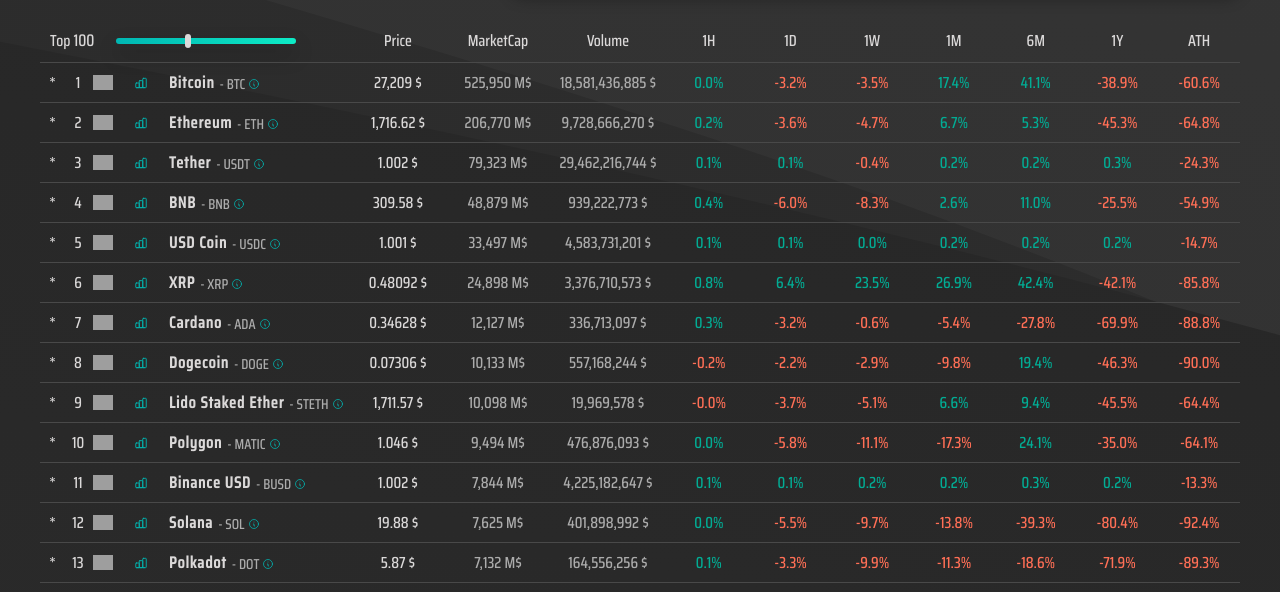
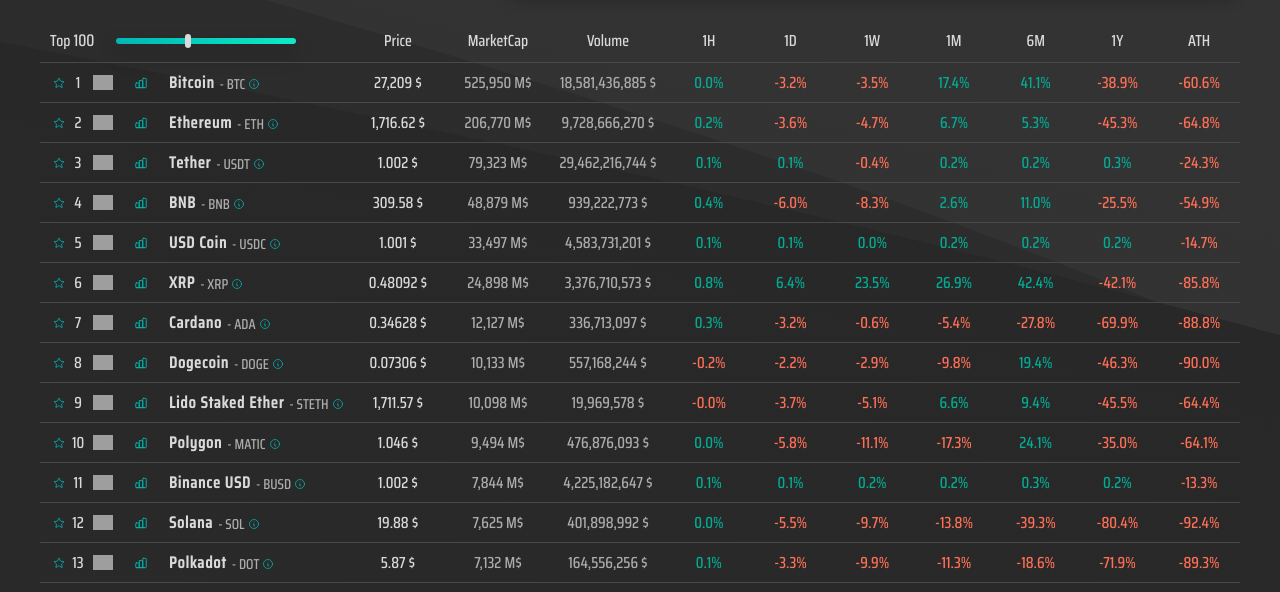
Before and after one commit to ZhannaZucher/crypto-dashboard, a Next.js app: page / in a window 1280 px wide. Shown: the part 208-800 px from the top of the page. Built offline with nearby package versions, Linux system fonts and the light colour scheme; no server answers; grey boxes are pictures that could not be loaded; a web font is replaced by a local one.

Commit message:
add star icon logic

```diff
--- /dev/null
+++ b/app/components/StarIcon.tsx
@@ -0,0 +1,59 @@
+"use client"
+
+import emptyStar from "@/public/star-empty.svg"
+import fullStar from "@/public/star-full.svg"
+import { Coin } from "@/types"
+import Image from "next/image"
+import { useState, useEffect } from "react"
+
+type StarIconProps = {
+  coinId: Coin["id"]
+}
+const StarIcon = ({ coinId }: StarIconProps) => {
+  const [like, setLike] = useState(false)
+
+  useEffect(() => {
+    if (window.localStorage.coinList) {
+      let favList = window.localStorage.coinList.split(",")
+      if (favList.includes(coinId)) {
+        setLike(true)
+      } else {
+        setLike(false)
+      }
+    }
+  }, [coinId])
+
+  const idChecker = (id: Coin["id"]) => {
+    let favList = null
+    if (window.localStorage.coinList) {
+      favList = window.localStorage.coinList.split(",")
+    }
+    if (favList) {
+      //onClick if this id is already present in the local storage list, we remove it from the list and pass like value to false
+      if (favList.includes(id)) {
+        window.localStorage.coinList = favList.filter(
+          (coin: string) => coin !== id
+        )
+        setLike(false)
+      } else {
+        //if the list exists but the id isnot presented in the list we add it to the local storage list and pass like value to true
+        window.localStorage.coinList = [...favList, coinId]
+        setLike(true)
+      }
+    } else {
+      //if the list doesn't exist yet in Local storage, it is created with this coinId
+      window.localStorage.coinList = coinId
+      setLike(true)
+    }
+  }
+
+  return (
+    <Image
+      src={like ? fullStar : emptyStar}
+      alt="star icon"
+      onClick={() => idChecker(coinId)}
+    />
+  )
+}
+
+export default StarIcon
--- a/app/components/TableRow.tsx
+++ b/app/components/TableRow.tsx
@@ -5,6 +5,7 @@ import infoIcon from "@/public/info-icon.svg"
 import Link from "next/link"
 import { marketCapFormater, priceFormater } from "@/utils/utilsTable"
 import PercentChange from "./PercentChange"
+import StarIcon from "./StarIcon"
 
 type TableRowProps = {
   coin: Coin
@@ -15,7 +16,7 @@ const TableRow = ({ coin, index }: TableRowProps) => {
   return (
     <div className="table-line">
       <div className="infos-container">
-        <span>*</span>
+        <StarIcon coinId={coin.id} />
         <p>{index + 1}</p>
         <div className="img">
           <Image src={coin.image} height={15} width={15} alt="logo" />
```
